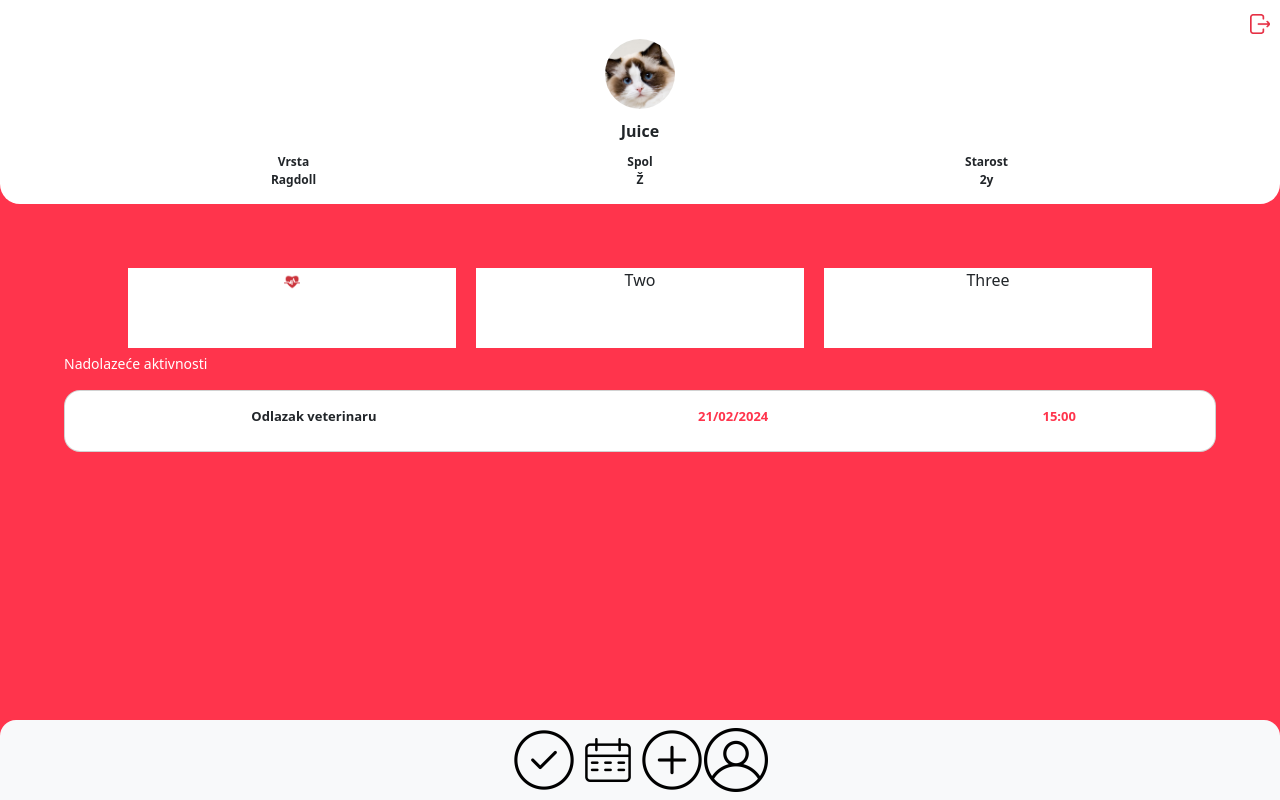
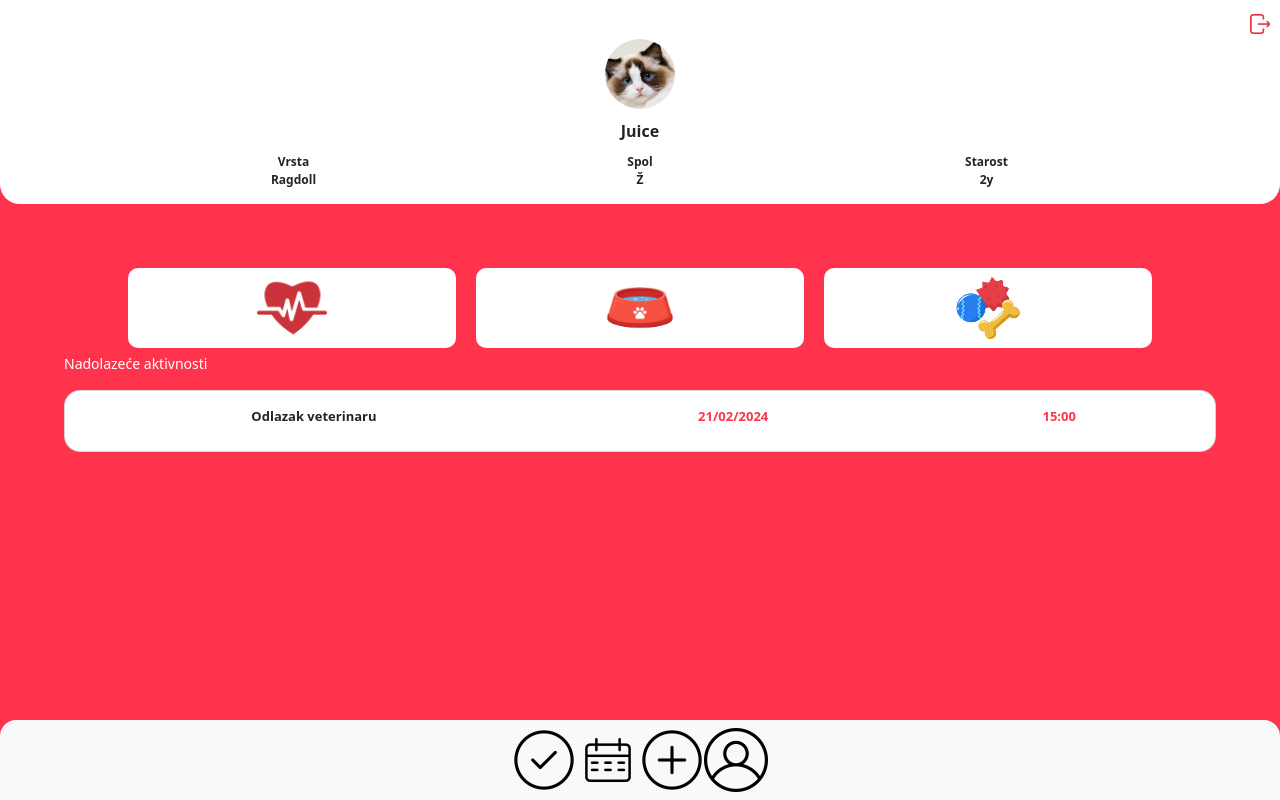
Before and after one commit to mrubil/my-pet, a Vue app: page /MyProfile in a window 1280 px wide. Built offline with nearby package versions, Linux system fonts and the light colour scheme.

Commit message:
Mape.vue update

```diff
--- a/src/components/Mape.vue
+++ b/src/components/Mape.vue
@@ -2,11 +2,19 @@
   <div class="wrapper">
     <div>
       <router-link to="/Tasks"
-        ><img :src="require('@/assets/Zdravlje.png')" width="5%"
+        ><img :src="require('@/assets/Zdravlje.png')" width="70vw"
       /></router-link>
     </div>
-    <div>Two</div>
-    <div>Three</div>
+    <div>
+      <router-link to="/Tasks"
+        ><img :src="require('@/assets/Prehrana.jpg')" width="70vw"
+      /></router-link>
+    </div>
+    <div>
+      <router-link to="/Tasks"
+        ><img :src="require('@/assets/Aktivnosti.png')" width="70vw"
+      /></router-link>
+    </div>
   </div>
 </template>
 
@@ -40,5 +48,10 @@ export default {
 }
 .wrapper > div {
   background-color: white;
+  padding: 5px;
+  border-radius: 10px;
+  display: flex;
+  justify-content: center;
+  align-items: center;
 }
 </style>
--- a/src/views/MyProfile.vue
+++ b/src/views/MyProfile.vue
@@ -30,7 +30,6 @@
         </div>
       </div>
     </div>
-
     <div class="Tijelo">
       <Mape />
 
```
